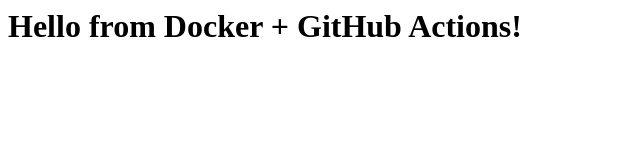
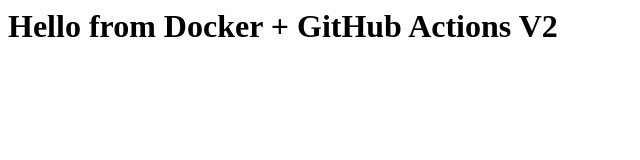
Before and after one commit to jyscode/ncp-argocd-code-repo, a plain HTML site: page web/index.html in a window 1280 px wide. Shown: the full height of the page, 0-640 px from the left. Drawn offline with Linux system fonts and the light colour scheme.

Commit message:
Update index.html

```diff
--- a/web/index.html
+++ b/web/index.html
@@ -2,6 +2,7 @@
 <html>
   <head><title>Test</title></head>
   <body>
-    <h1>Hello from Docker + GitHub Actions!</h1>
+    <h1>Hello from Docker + GitHub Actions V2
+    </h1>
   </body>
 </html>
```
